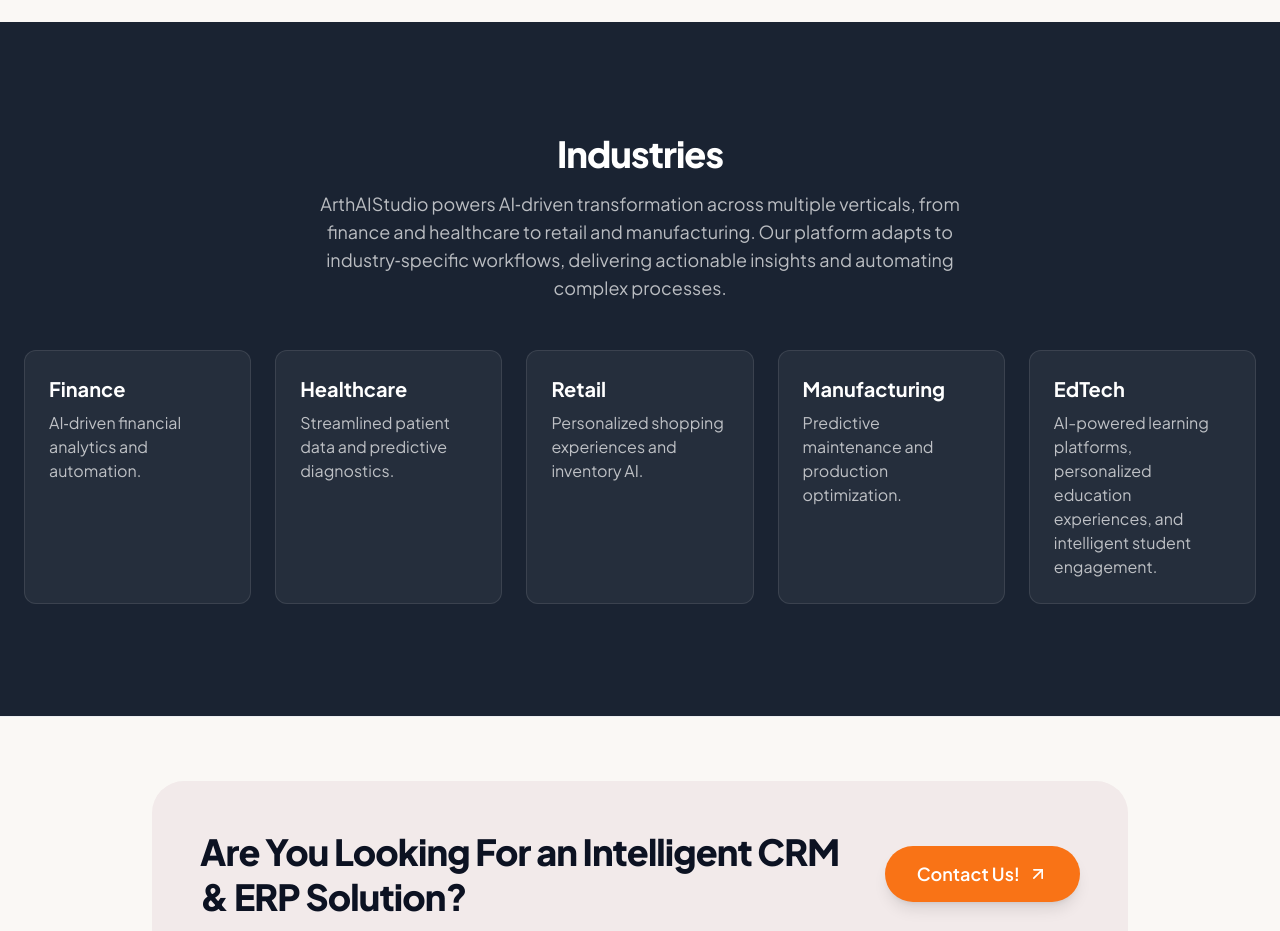
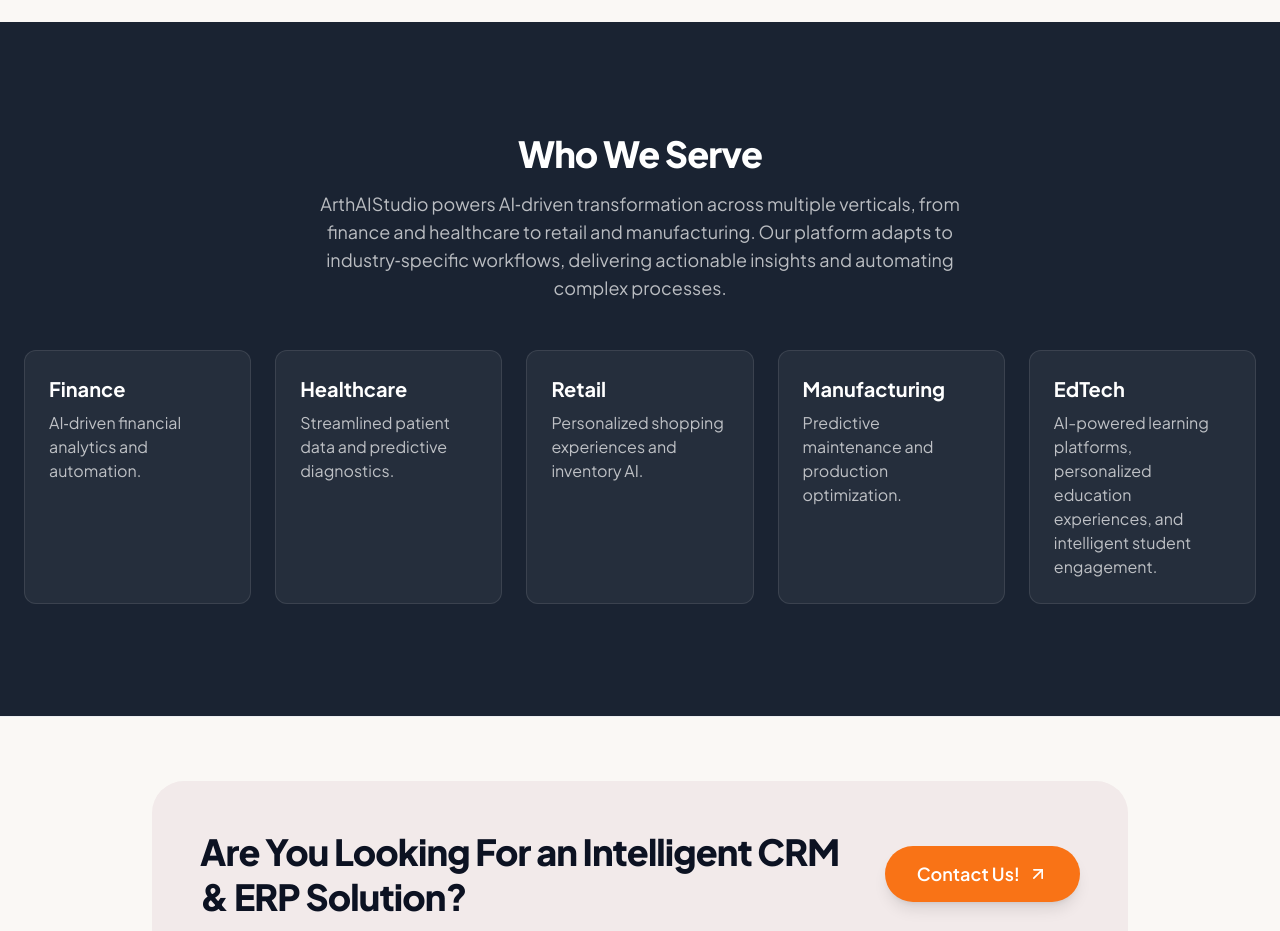
Before and after one commit to nandani013/ArthAI, a React (Vite) app: page / in a window 1280 px wide. Shown: the part 7240-8171 px from the top of the page. Built offline with nearby package versions, Linux system fonts and the light colour scheme.

Commit message:
Update section title from Industries to Who We Serve

```diff
--- a/src/components/Industries.tsx
+++ b/src/components/Industries.tsx
@@ -11,7 +11,7 @@
           className="text-center mb-12"
         >
           <h2 className="text-3xl md:text-4xl font-extrabold tracking-tight text-white mb-4">
-            Industries
+            Who We Serve
           </h2>
           <p className="text-white/70 max-w-2xl mx-auto text-lg">
             ArthAIStudio powers AI‑driven transformation across multiple verticals, from finance and healthcare to retail and manufacturing. Our platform adapts to industry‑specific workflows, delivering actionable insights and automating complex processes.
```
